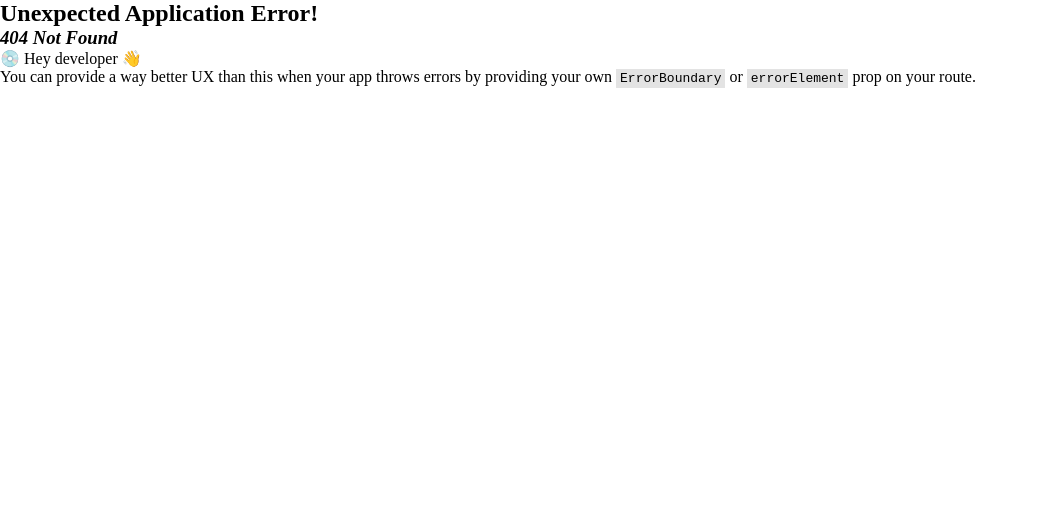
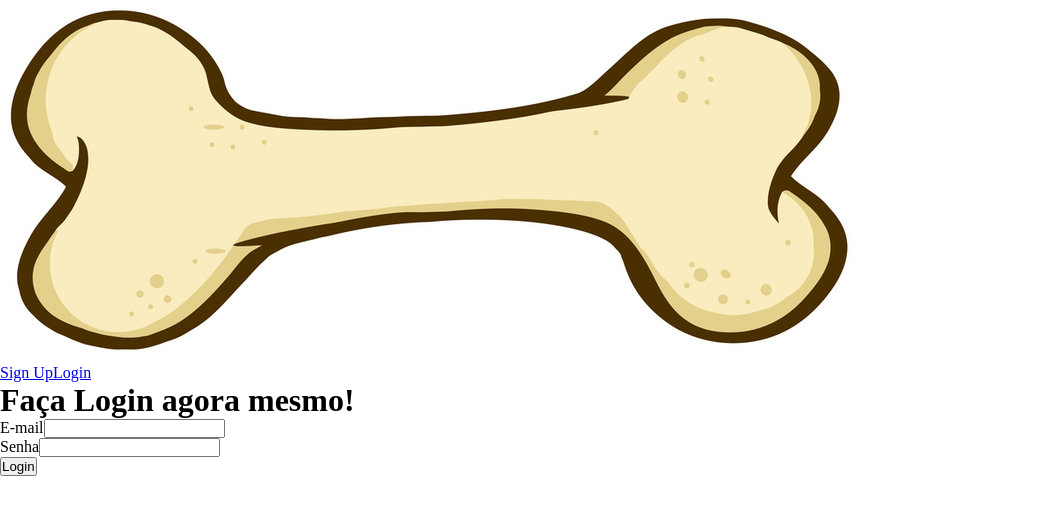
Before and after one commit to Gurinzada/VetStore, a React (Vite) app: page /login in a window 1280 px wide. Before the commit this address had no page. Shown: the top 514 px of the page, without its empty margins (0-1038 px from the left). Built offline with nearby package versions, Linux system fonts and the light colour scheme.

Commit message:
KKKKKKKKKKKKKKKK

```diff
--- /dev/null
+++ b/src/Components/HeaderDefault.tsx
@@ -0,0 +1,14 @@
+import { Link } from "react-router-dom";
+import Bone from "../imgs/Logo.jpg"
+
+export default function HeaderDefault(){
+    return(
+        <header>
+        <div><img src={Bone} alt="" /></div>
+        <nav>
+            <Link to={"/register"}>Sign Up</Link>
+            <Link to={"/login"}>Login</Link>
+        </nav>
+    </header>
+    )
+}
--- /dev/null
+++ b/src/Components/PrivateRoute.tsx
@@ -0,0 +1,10 @@
+import { Navigate } from "react-router-dom";
+import { useAuth } from "../Context/AuthProvider";
+
+const PrivateRoute = ({ children }: { children: JSX.Element }) => {
+    const { user } = useAuth()
+
+    return user ? children : <Navigate to="/" />
+};
+
+export default PrivateRoute;
--- /dev/null
+++ b/src/Context/AuthProvider.tsx
@@ -0,0 +1,36 @@
+import { createContext, useContext, useState, ReactNode } from "react";
+import Tutor from "../backend/services/Interface";
+
+interface AuthContextType {
+    user: Tutor | null;
+    login: (user: Tutor) => void;
+    logout: () => void;
+}
+
+const AuthContext = createContext<AuthContextType | undefined>(undefined);
+
+export const AuthProvider = ({ children }: { children: ReactNode }) => {
+    const [user, setUser] = useState<Tutor | null>(null)
+    const login = (user: Tutor) => {
+        setUser(user);
+        console.log(user)
+    }
+
+    const logout = () => {
+        setUser(null);
+    }
+
+    return (
+        <AuthContext.Provider value={{ user, login, logout }}>
+            {children}
+        </AuthContext.Provider>
+    )
+};
+
+export const useAuth = () => {
+    const context = useContext(AuthContext);
+    if (!context) {
+        throw new Error("useAuth must be used within an AuthProvider");
+    }
+    return context;
+};
--- /dev/null
+++ b/src/Pages/Login.tsx
@@ -0,0 +1,58 @@
+import React, { useState } from "react"
+import HeaderDefault from "../Components/HeaderDefault"
+import Tutor, { UserInfo } from "../backend/services/Interface"
+import { useNavigate } from "react-router-dom"
+import useCheckUsers from "../backend/services/useCheckUsers"
+import { useAuth } from "../Context/AuthProvider"
+
+export default function Login(){
+    const [email, setEmail] = useState<string>("")
+    const [password, setPassword] = useState<string>("")
+    const navigate = useNavigate()
+    const {check} = useCheckUsers()
+    const {login} = useAuth()
+
+    const handleSubmit = async(e:React.FormEvent) => {
+        e.preventDefault()
+        const response:boolean | UserInfo  = await check(email, password)
+        if(typeof response !== "boolean"){
+            const theUser:Tutor = {
+                Age: response.age,
+                CEP: response.cep,
+                DogAge: response.dogage,
+                DogName: response.dogname,
+                email: response.email,
+                HouseNumber: response.housenumber,
+                Neighborhood: response.neighborhood,
+                password: response.password,
+                Street: response.street,
+                userName: response.name,
+                userSecondName: response.secondname
+            }
+            login(theUser)
+            navigate(`/store/${response.id}`)
+        }else{
+            console.warn("Erro")
+        }
+    }
+
+    return(
+        <div>
+            <HeaderDefault/>
+            <form action="" onSubmit={handleSubmit}>
+                <h1>Faça Login agora mesmo!</h1>
+                <div>
+                    <label htmlFor="userEmail">E-mail</label>
+                    <input type="email" id="userEmail" value={email} onChange={(e) => setEmail(e.target.value)}/>
+                </div>
+                <div>
+                    <label htmlFor="userPassword">Senha</label>
+                    <input type="password" id="userPassword" value={password} onChange={(e) => setPassword(e.target.value)}/>
+                </div>
+                <div>
+                    <button>Login</button>
+                </div>
+            </form>
+        </div>
+    )
+}
--- a/src/Pages/Register.tsx
+++ b/src/Pages/Register.tsx
@@ -1,15 +1,21 @@
 import { useState } from "react";
 import api from "../backend/services/api";
+import { useNavigate } from "react-router-dom";
+import Tutor from "../backend/services/Interface";
+import { useAuth } from "../Context/AuthProvider";
+import HeaderDefault from "../Components/HeaderDefault";
 
 export default function Register() {
   const [userName, setUserName] = useState<string>(``);
-  const [secondName, setUserSecondName] = useState<string>();
+  const [secondName, setUserSecondName] = useState<string>("");
   const [email, setEmail] = useState<string>("");
   const [passwordConfirm, setPasswordConfirm] = useState<string>("");
   const [dogName, setDogName] = useState<string>("");
   const [dogAge, setDogAge] = useState<number>(1);
   const [userAge, setUserAge] = useState<number>(1);
   const [password, setPassword] = useState<string>(``);
+  const navigate = useNavigate()
+  const {login} = useAuth()
 
   const handleSubmit = async (e:React.FormEvent) => {
     e.preventDefault()
@@ -27,7 +33,23 @@ export default function Register() {
             dogname: dogName,
             dogage:dogAge
         })
-        console.log(response.data)
+          console.log(response.data)
+          const newUserLog:Tutor = {
+            email,
+            password,
+            userName: userName,
+            userSecondName: secondName,
+            Age: userAge,
+            DogName: dogName,
+            DogAge:dogAge,
+            CEP: undefined,
+            HouseNumber: undefined,
+            Neighborhood: undefined,
+            Street: undefined
+          }
+          login(newUserLog)
+          navigate(`/store/${response.data.id}`)
+
     } catch (error) {
         console.error(`Something goes wrong `, error)
     }
@@ -35,6 +57,7 @@ export default function Register() {
 
   return (
     <div>
+      <HeaderDefault/>
       <form onSubmit={handleSubmit}>
         <div>
           <h1>Faça seu Cadastro!</h1>
--- /dev/null
+++ b/src/Pages/Store.tsx
@@ -0,0 +1,24 @@
+import { useEffect, useState } from "react"
+import { useParams } from "react-router-dom"
+import api from "../backend/services/api"
+import { UserInfo } from "../backend/services/Interface"
+
+export default function Store(){
+
+    const [userInfos, setUserInfos] = useState<UserInfo | null>(null)
+    const {id} = useParams()
+
+    useEffect(() => {
+        const fetchUserData = async() => {
+            const response = await api.get(`/users/${id}`)
+            setUserInfos(response.data)
+            console.log(response.data)
+            console.log(userInfos)
+        }
+        fetchUserData()
+    },[])
+
+    return(
+        <div></div>
+    )
+}
--- /dev/null
+++ b/src/backend/services/useCheckUsers.tsx
@@ -0,0 +1,27 @@
+import { useState } from "react"
+import api from "./api"
+import { UserInfo } from './Interface'
+
+function useCheckUsers(){
+    const [infosUser, setInfosUser] = useState<UserInfo[] | null>(null)
+
+    const check = async(email:string, password:string) => {
+        const response = await api.get("/users")
+        setInfosUser(response.data)
+        if(infosUser){
+            const find:UserInfo | undefined = infosUser.find((user) => user.email === email && user.password === password)
+            if(find !== undefined){
+                return find
+            } else{
+                return false
+            }
+        }else{
+            return false
+        }
+    }
+
+
+    return {check}
+}
+
+export default useCheckUsers
--- a/src/main.tsx
+++ b/src/main.tsx
@@ -2,9 +2,11 @@ import React from 'react'
 import ReactDOM from 'react-dom/client'
 import App from './App.tsx'
 import './index.scss'
+import { AuthProvider } from './Context/AuthProvider.tsx'
 
 ReactDOM.createRoot(document.getElementById('root')!).render(
   <React.StrictMode>
-    <App />
+    <AuthProvider><App /></AuthProvider>
+
   </React.StrictMode>,
 )
```
Also changed, not shown: src/backend/services/Interface.ts (+16 -0 lines), src/router.tsx (+9 -0 lines).
